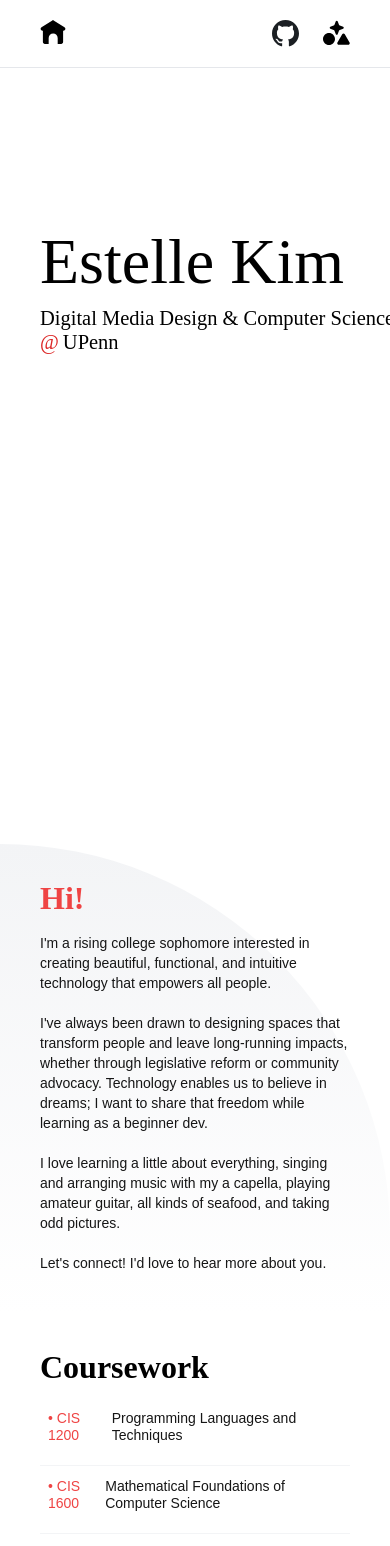
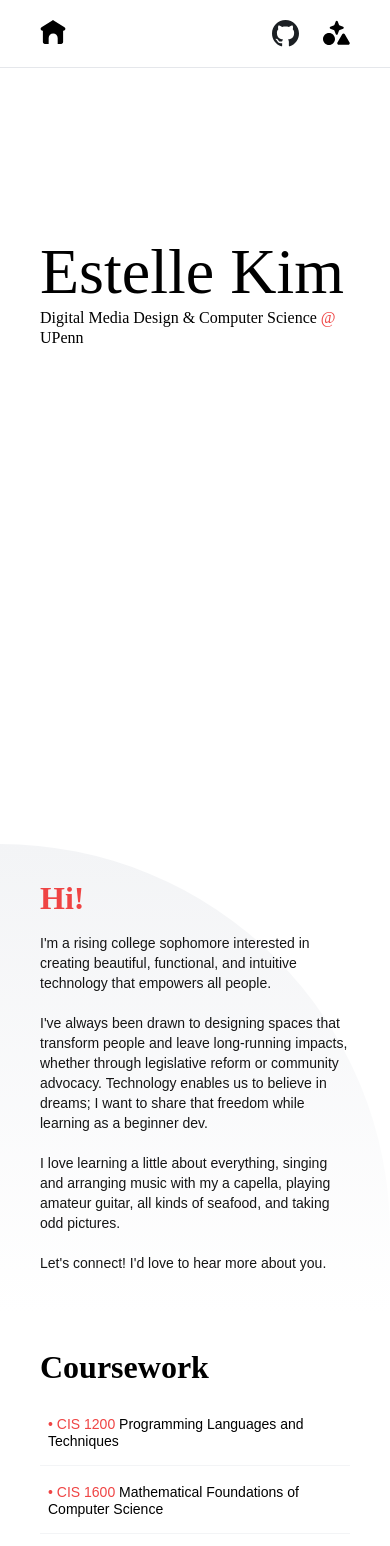
Before and after one commit to kimestelle/my-portfolio, a Next.js app: page / in a window 390 px wide. Shown: the top 1546 px of the page. Built offline with nearby package versions, Linux system fonts and the light colour scheme; a web font is replaced by a local one.

Commit message:
fixed mobile text line issues with span

```diff
--- a/src/app/components/Cover.tsx
+++ b/src/app/components/Cover.tsx
@@ -1,20 +1,10 @@
 export default function About() {
     return (
-        <div id='cover' className='flex flex-col w-full h-screen justify-center items-start pl-10 md:pl-20'>
+        <div id='cover' className='flex flex-col w-full h-screen justify-center items-start p-10 md:pl-20'>
             <h1 className="-mt-[30svh] text-[4em] md:text-[8em]">Estelle Kim</h1>
-            <div className='flex flex-col sm:flex-row text-[0.8em] md:text-[1.3em] gap-1 mt-[1em]'>
-                <h3 className='w-max -mb-[0.5em]'>
-                    Digital Media Design & Computer Science
-                </h3>
-                <div className='flex flex-row gap-1'>
-                    <h3 className='text-red-600'>
-                        @
-                    </h3>
-                    <h3>
-                        UPenn
-                    </h3>
-                </div>
-            </div>
+            <h3 className='leading-tight mt-2 text-[1em] md:text-[1.5em]'>
+                Digital Media Design & Computer Science <span className='red'>@</span> UPenn
+            </h3>
         </div>
     )
 }
--- a/src/app/components/blocks/CodeBlock.tsx
+++ b/src/app/components/blocks/CodeBlock.tsx
@@ -21,13 +21,13 @@ export default function CodeBlock({ project }: CodeBlockProps) {
                 </div>
             </div>
             <div className='flex flex-1 flex-col'>
-                <h3 className='leading-snug'>{project.name}</h3>
-                <h5 className=' mb-2 font-normal'>{project.label} / {project.date}</h5>
+                <h3 className='leading-snug sm:text-2x text-lg'>{project.name}</h3>
+                <h5 className=' mb-2 font-normal'>{project.label} | {project.date}</h5>
                 <p className='text-sm'>{project.description}</p>
                 <a href={project.url} className='text-sm underline text-red-500' target="_blank" rel="noopener noreferrer">
                     Visit Project
                 </a>
-                <ol className='list-none flex flex-row gap-1 items-center sm:pt-2'>
+                <ol className='list-none flex flex-row gap-1 items-center pt-2'>
                 {project.languages.map((language, index) => (
                     <li key={index} className='md:bg-white bg-gray-200 p-0.5 px-1.5 mb-1 rounded-lg'>{language}</li>
                 ))}
--- a/src/app/components/blocks/CourseBlock.tsx
+++ b/src/app/components/blocks/CourseBlock.tsx
@@ -19,12 +19,8 @@ export default function CourseBlock({ course }: CourseProps) {
   return (
     <div onClick={handleClick} className='w-full h-14 sm:h-12 clickable'>
         <ReactCardFlip isFlipped={isFlipped} flipDirection="vertical">
-            <div key="front" className='w-full h-16 sm:h-12 flex sm:flex-row flex-col gap-2 p-2 border-b border-gray-100'>
-                <div className='flex flex-row gap-1 items-center'>
-                  <h5 className='leading-tight text-sm  font-normal'>&#8226; {course.number}</h5>
-                  <p className='leading-tight text-sm'>{course.name}</p>
-                </div>
-
+            <div key="front" className='h-16 sm:h-12 flex sm:flex-row flex-col gap-2 p-2 border-b border-gray-100 items-start justify-center sm:items-center sm:justify-start'>
+            <h5 className='leading-tight text-sm font-normal'>&#8226; {course.number} <span className='text-black'>{course.name}</span></h5>
             <ol className='list-none flex-row gap-1 items-center sm:pt-2 pb-0.5 hidden sm:flex'>
                 {course.languages.map((skill, index) => (
                     <li key={index} className='bg-gray-200 p-0.5 px-1.5 mb-1 rounded-lg'>{skill}</li>
```
